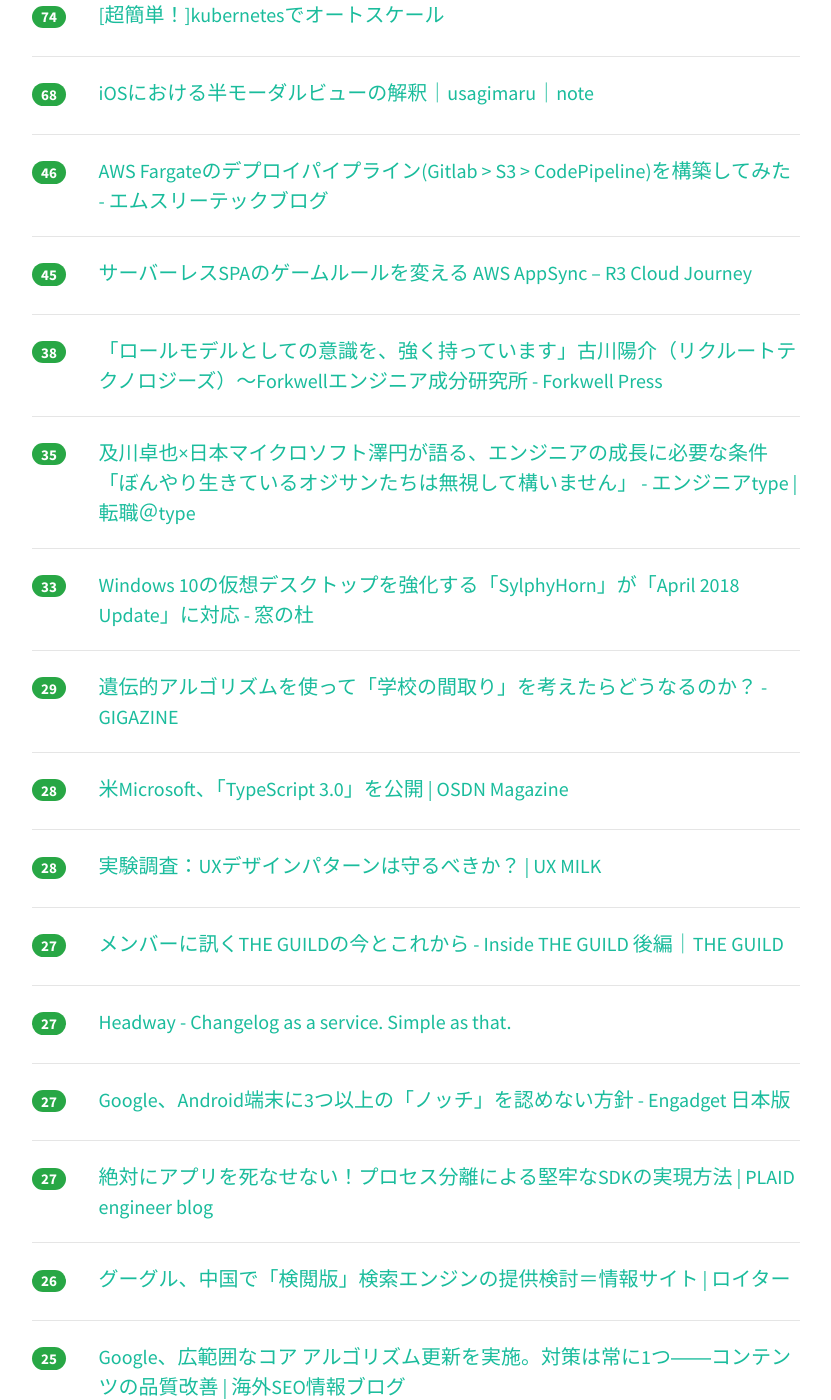
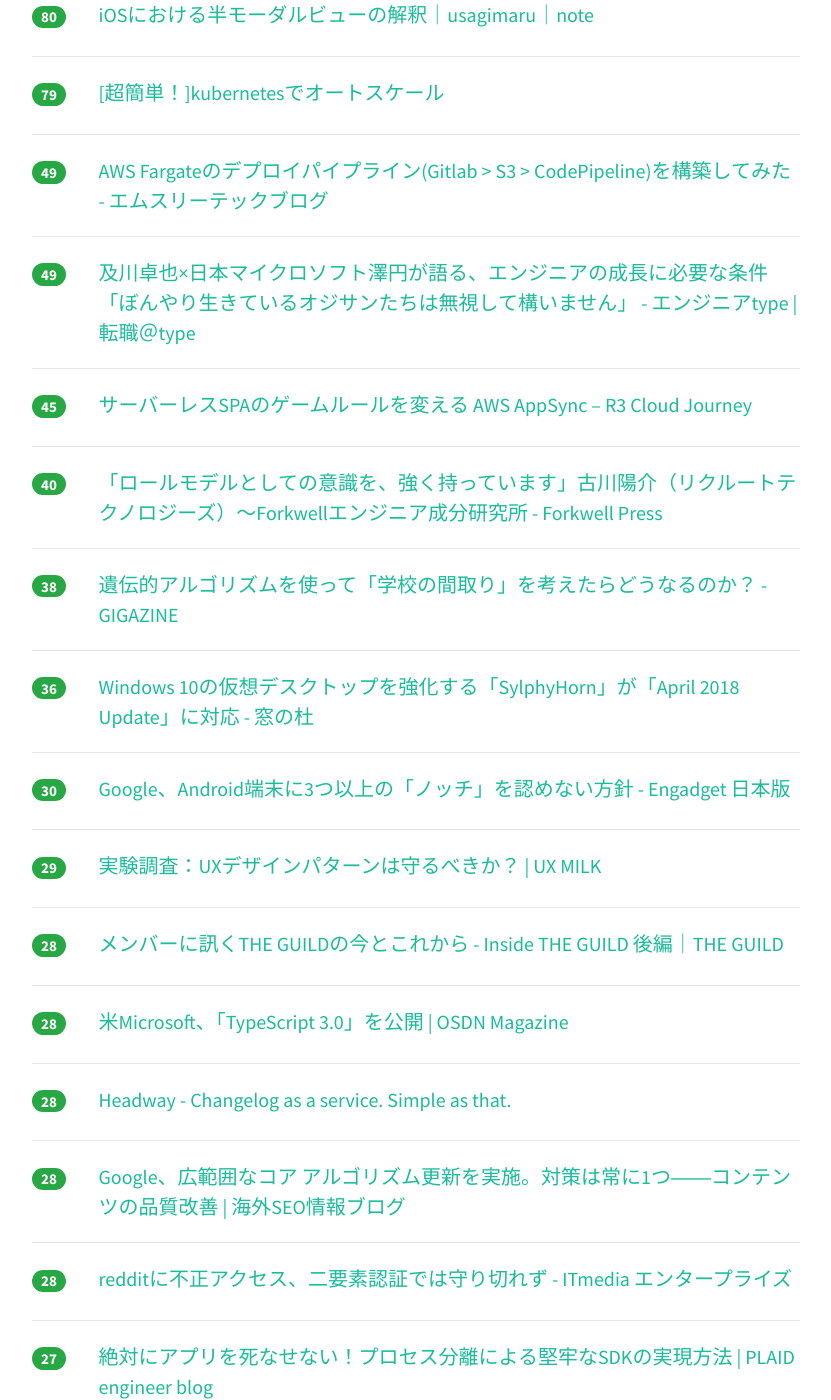
Before and after one commit to yatta47/hatena-matome-site, a Jekyll site: the page built from _posts/2018-08-02-hatena.md, in a window 1280 px wide and 1400 px high, scrolled down 754 px. Shown: the whole window, without its empty margins (224-1055 px from the left). Built offline with Jekyll 4.4.1, drawn with Linux system fonts in a browser that asks for light colours; nearby versions of some CDN libraries; some of the changed text lies outside the part shown.

Commit message:
Updated 2018-08-02

```diff
--- a/_posts/2018-08-02-hatena.md
+++ b/_posts/2018-08-02-hatena.md
@@ -1,44 +1,49 @@
 ---
 layout: post
 title:  "2018-08-02 はてぶIT"
-date:   2018-08-02 15:01:13
+date:   2018-08-02 16:02:03
 tags: [it-hotentry]
 ---
-64 件のデータあり
+68 件のデータあり
 
 <hr><div class="row">
-<div class="col-1"><span class="badge badge-pill badge-success h2">146</span></div>
+<div class="col-1"><span class="badge badge-pill badge-success h2">154</span></div>
 <div class="col-11"><a href='https://www.shoeisha.co.jp/book/detail/9784798155364' target='_blank'>技術者のための線形代数学 大学の基礎数学を本気で学ぶ（中井悦司）｜翔泳社の本</a></div>
 </div>
 <hr>
 <div class="row">
-<div class="col-1"><span class="badge badge-pill badge-success h2">127</span></div>
+<div class="col-1"><span class="badge badge-pill badge-success h2">152</span></div>
 <div class="col-11"><a href='https://geek-out.jp/column/entry/2018/08/02/110000' target='_blank'>自分の子どもに「プログラミングってどうすればいいの？」と聞かれたら……すぐに始められるプログラミング教育ツール - GeekOut</a></div>
 </div>
 <hr>
 <div class="row">
-<div class="col-1"><span class="badge badge-pill badge-success h2">114</span></div>
+<div class="col-1"><span class="badge badge-pill badge-success h2">127</span></div>
 <div class="col-11"><a href='https://techlife.cookpad.com/entry/2018/08/02/110000' target='_blank'>Chaos Engineering やっていく宣言 - クックパッド開発者ブログ</a></div>
 </div>
 <hr>
 <div class="row">
-<div class="col-1"><span class="badge badge-pill badge-success h2">95</span></div>
+<div class="col-1"><span class="badge badge-pill badge-success h2">101</span></div>
 <div class="col-11"><a href='https://qiita.com/lighttiger2505/items/96d4cda9074f9719bc82' target='_blank'>結構マジメにVimのテスト環境を整えてみる(Python用)</a></div>
 </div>
 <hr>
 <div class="row">
-<div class="col-1"><span class="badge badge-pill badge-success h2">74</span></div>
+<div class="col-1"><span class="badge badge-pill badge-success h2">80</span></div>
+<div class="col-11"><a href='https://note.mu/usagimaruma/n/n0c608c327e0c' target='_blank'>iOSにおける半モーダルビューの解釈｜usagimaru｜note</a></div>
+</div>
+<hr>
+<div class="row">
+<div class="col-1"><span class="badge badge-pill badge-success h2">79</span></div>
 <div class="col-11"><a href='https://qiita.com/monkeydaichan/items/299ba3c6b69c8f4c6c12' target='_blank'>[超簡単！]kubernetesでオートスケール</a></div>
 </div>
 <hr>
 <div class="row">
-<div class="col-1"><span class="badge badge-pill badge-success h2">68</span></div>
-<div class="col-11"><a href='https://note.mu/usagimaruma/n/n0c608c327e0c' target='_blank'>iOSにおける半モーダルビューの解釈｜usagimaru｜note</a></div>
+<div class="col-1"><span class="badge badge-pill badge-success h2">49</span></div>
+<div class="col-11"><a href='https://www.m3tech.blog/entry/elixir-fargate-impl-2' target='_blank'>AWS Fargateのデプロイパイプライン(Gitlab > S3 > CodePipeline)を構築してみた - エムスリーテックブログ</a></div>
 </div>
 <hr>
 <div class="row">
-<div class="col-1"><span class="badge badge-pill badge-success h2">46</span></div>
-<div class="col-11"><a href='https://www.m3tech.blog/entry/elixir-fargate-impl-2' target='_blank'>AWS Fargateのデプロイパイプライン(Gitlab > S3 > CodePipeline)を構築してみた - エムスリーテックブログ</a></div>
+<div class="col-1"><span class="badge badge-pill badge-success h2">49</span></div>
+<div class="col-11"><a href='https://type.jp/et/feature/8350' target='_blank'>及川卓也×日本マイクロソフト澤円が語る、エンジニアの成長に必要な条件「ぼんやり生きているオジサンたちは無視して構いません」 - エンジニアtype | 転職＠type</a></div>
 </div>
 <hr>
 <div class="row">
@@ -47,23 +52,33 @@ tags: [it-hotentry]
 </div>
 <hr>
 <div class="row">
-<div class="col-1"><span class="badge badge-pill badge-success h2">38</span></div>
+<div class="col-1"><span class="badge badge-pill badge-success h2">40</span></div>
 <div class="col-11"><a href='https://press.forkwell.com/entry/2018/08/02/090000' target='_blank'>「ロールモデルとしての意識を、強く持っています」古川陽介（リクルートテクノロジーズ）～Forkwellエンジニア成分研究所 - Forkwell Press</a></div>
 </div>
 <hr>
 <div class="row">
-<div class="col-1"><span class="badge badge-pill badge-success h2">35</span></div>
-<div class="col-11"><a href='https://type.jp/et/feature/8350' target='_blank'>及川卓也×日本マイクロソフト澤円が語る、エンジニアの成長に必要な条件「ぼんやり生きているオジサンたちは無視して構いません」 - エンジニアtype | 転職＠type</a></div>
+<div class="col-1"><span class="badge badge-pill badge-success h2">38</span></div>
+<div class="col-11"><a href='https://gigazine.net/news/20180801-evolving-floorplans/' target='_blank'>遺伝的アルゴリズムを使って「学校の間取り」を考えたらどうなるのか？ - GIGAZINE</a></div>
 </div>
 <hr>
 <div class="row">
-<div class="col-1"><span class="badge badge-pill badge-success h2">33</span></div>
+<div class="col-1"><span class="badge badge-pill badge-success h2">36</span></div>
 <div class="col-11"><a href='https://forest.watch.impress.co.jp/docs/news/1136124.html' target='_blank'>Windows 10の仮想デスクトップを強化する「SylphyHorn」が「April 2018 Update」に対応 - 窓の杜</a></div>
 </div>
 <hr>
 <div class="row">
+<div class="col-1"><span class="badge badge-pill badge-success h2">30</span></div>
+<div class="col-11"><a href='https://japanese.engadget.com/2018/08/01/google-android-3/' target='_blank'>Google、Android端末に3つ以上の「ノッチ」を認めない方針 - Engadget 日本版</a></div>
+</div>
+<hr>
+<div class="row">
 <div class="col-1"><span class="badge badge-pill badge-success h2">29</span></div>
-<div class="col-11"><a href='https://gigazine.net/news/20180801-evolving-floorplans/' target='_blank'>遺伝的アルゴリズムを使って「学校の間取り」を考えたらどうなるのか？ - GIGAZINE</a></div>
+<div class="col-11"><a href='https://uxmilk.jp/73101' target='_blank'>実験調査：UXデザインパターンは守るべきか？ | UX MILK</a></div>
+</div>
+<hr>
+<div class="row">
+<div class="col-1"><span class="badge badge-pill badge-success h2">28</span></div>
+<div class="col-11"><a href='https://note.theguild.jp/n/n56286ffe13d3' target='_blank'>メンバーに訊くTHE GUILDの今とこれから - Inside THE GUILD 後編｜THE GUILD</a></div>
 </div>
 <hr>
 <div class="row">
@@ -73,22 +88,17 @@ tags: [it-hotentry]
 <hr>
 <div class="row">
 <div class="col-1"><span class="badge badge-pill badge-success h2">28</span></div>
-<div class="col-11"><a href='https://uxmilk.jp/73101' target='_blank'>実験調査：UXデザインパターンは守るべきか？ | UX MILK</a></div>
-</div>
-<hr>
-<div class="row">
-<div class="col-1"><span class="badge badge-pill badge-success h2">27</span></div>
-<div class="col-11"><a href='https://note.theguild.jp/n/n56286ffe13d3' target='_blank'>メンバーに訊くTHE GUILDの今とこれから - Inside THE GUILD 後編｜THE GUILD</a></div>
-</div>
-<hr>
-<div class="row">
-<div class="col-1"><span class="badge badge-pill badge-success h2">27</span></div>
 <div class="col-11"><a href='https://headwayapp.co/' target='_blank'>Headway - Changelog as a service. Simple as that.</a></div>
 </div>
 <hr>
 <div class="row">
-<div class="col-1"><span class="badge badge-pill badge-success h2">27</span></div>
-<div class="col-11"><a href='https://japanese.engadget.com/2018/08/01/google-android-3/' target='_blank'>Google、Android端末に3つ以上の「ノッチ」を認めない方針 - Engadget 日本版</a></div>
+<div class="col-1"><span class="badge badge-pill badge-success h2">28</span></div>
+<div class="col-11"><a href='https://www.suzukikenichi.com/blog/google-released-a-broad-core-algorithm-update-at-the-end-of-july-2018/' target='_blank'>Google、広範囲なコア アルゴリズム更新を実施。対策は常に1つ――コンテンツの品質改善 | 海外SEO情報ブログ</a></div>
+</div>
+<hr>
+<div class="row">
+<div class="col-1"><span class="badge badge-pill badge-success h2">28</span></div>
+<div class="col-11"><a href='http://www.itmedia.co.jp/enterprise/articles/1808/02/news056.html' target='_blank'>redditに不正アクセス、二要素認証では守り切れず - ITmedia エンタープライズ</a></div>
 </div>
 <hr>
 <div class="row">
@@ -103,17 +113,12 @@ tags: [it-hotentry]
 <hr>
 <div class="row">
 <div class="col-1"><span class="badge badge-pill badge-success h2">25</span></div>
-<div class="col-11"><a href='https://www.suzukikenichi.com/blog/google-released-a-broad-core-algorithm-update-at-the-end-of-july-2018/' target='_blank'>Google、広範囲なコア アルゴリズム更新を実施。対策は常に1つ――コンテンツの品質改善 | 海外SEO情報ブログ</a></div>
-</div>
-<hr>
-<div class="row">
-<div class="col-1"><span class="badge badge-pill badge-success h2">25</span></div>
 <div class="col-11"><a href='https://taityo-diary.hatenablog.jp/entry/2018/08/02/061342' target='_blank'>DB Online Day 2018 Summer「日本のデータベーススペシャリストは最終的にどこを目指すべきか？」聴講メモ - ぱと隊長日誌</a></div>
 </div>
 <hr>
 <div class="row">
 <div class="col-1"><span class="badge badge-pill badge-success h2">24</span></div>
-<div class="col-11"><a href='http://www.itmedia.co.jp/enterprise/articles/1808/02/news056.html' target='_blank'>redditに不正アクセス、二要素認証では守り切れず - ITmedia エンタープライズ</a></div>
+<div class="col-11"><a href='https://tech.nikkeibp.co.jp/atcl/nxt/column/18/00372/072700036/' target='_blank'>避難指示は大量放流の5分前、生かせなかったホットライン | 日経 xTECH（クロステック）</a></div>
 </div>
 <hr>
 <div class="row">
@@ -122,18 +127,28 @@ tags: [it-hotentry]
 </div>
 <hr>
 <div class="row">
+<div class="col-1"><span class="badge badge-pill badge-success h2">22</span></div>
+<div class="col-11"><a href='https://reactjs.org/blog/2018/08/01/react-v-16-4-2.html' target='_blank'>React v16.4.2: Server-side vulnerability fix - React Blog</a></div>
+</div>
+<hr>
+<div class="row">
+<div class="col-1"><span class="badge badge-pill badge-success h2">22</span></div>
+<div class="col-11"><a href='https://rocketnews24.com/2018/08/02/1097854/' target='_blank'>【ハァ？ システムの計算ミスだ!?】アマゾンで送料100万円。うっかり注文確定して破滅しかけた話 Byクーロン黒沢 | ロケットニュース24</a></div>
+</div>
+<hr>
+<div class="row">
 <div class="col-1"><span class="badge badge-pill badge-success h2">21</span></div>
 <div class="col-11"><a href='https://dot.asahi.com/dot/2018072600045.html' target='_blank'>Googleをすべて信じていいのか？　時代遅れのサイトにならないための最新SEO思考法 (1/4) 〈dot.〉｜AERA dot. (アエラドット)</a></div>
 </div>
 <hr>
 <div class="row">
-<div class="col-1"><span class="badge badge-pill badge-success h2">21</span></div>
-<div class="col-11"><a href='https://reactjs.org/blog/2018/08/01/react-v-16-4-2.html' target='_blank'>React v16.4.2: Server-side vulnerability fix - React Blog</a></div>
+<div class="col-1"><span class="badge badge-pill badge-success h2">20</span></div>
+<div class="col-11"><a href='https://japan.zdnet.com/article/35123218/' target='_blank'>Microsoft AzureとGoogle Cloud躍進もAWSが依然首位--クラウドインフラ市場 - ZDNet Japan</a></div>
 </div>
 <hr>
 <div class="row">
 <div class="col-1"><span class="badge badge-pill badge-success h2">20</span></div>
-<div class="col-11"><a href='https://japan.zdnet.com/article/35123218/' target='_blank'>Microsoft AzureとGoogle Cloud躍進もAWSが依然首位--クラウドインフラ市場 - ZDNet Japan</a></div>
+<div class="col-11"><a href='https://blog.shibayu36.org/entry/2018/08/01/193000' target='_blank'>macでの定期実行はcronじゃなくてlaunchdを使う - $shibayu36->blog;</a></div>
 </div>
 <hr>
 <div class="row">
@@ -153,7 +168,12 @@ tags: [it-hotentry]
 <hr>
 <div class="row">
 <div class="col-1"><span class="badge badge-pill badge-success h2">18</span></div>
-<div class="col-11"><a href='https://blog.shibayu36.org/entry/2018/08/01/193000' target='_blank'>macでの定期実行はcronじゃなくてlaunchdを使う - $shibayu36->blog;</a></div>
+<div class="col-11"><a href='https://cloudplatform-jp.googleblog.com/2018/08/100-plus-announcements-from-google-cloud-next-18.html' target='_blank'>Google Cloud Platform Japan 公式ブログ: Google Cloud Next '18 で行った 105 の発表</a></div>
+</div>
+<hr>
+<div class="row">
+<div class="col-1"><span class="badge badge-pill badge-success h2">18</span></div>
+<div class="col-11"><a href='https://coliss.com/articles/products/massive-summer-celebration-bundle.html' target='_blank'>これは絶対見逃せない！！13万円分の有料フォントやデザイン素材を『222円！』で購入できる超特大セールが開催</a></div>
 </div>
 <hr>
 <div class="row">
@@ -163,12 +183,12 @@ tags: [it-hotentry]
 <hr>
 <div class="row">
 <div class="col-1"><span class="badge badge-pill badge-success h2">16</span></div>
-<div class="col-11"><a href='https://cloudplatform-jp.googleblog.com/2018/08/100-plus-announcements-from-google-cloud-next-18.html' target='_blank'>Google Cloud Platform Japan 公式ブログ: Google Cloud Next '18 で行った 105 の発表</a></div>
+<div class="col-11"><a href='https://www.reddit.com/r/announcements/comments/93qnm5/we_had_a_security_incident_heres_what_you_need_to/' target='_blank'>We had a security incident. Here's what you need to know. : announcements</a></div>
 </div>
 <hr>
 <div class="row">
 <div class="col-1"><span class="badge badge-pill badge-success h2">16</span></div>
-<div class="col-11"><a href='https://www.reddit.com/r/announcements/comments/93qnm5/we_had_a_security_incident_heres_what_you_need_to/' target='_blank'>We had a security incident. Here's what you need to know. : announcements</a></div>
+<div class="col-11"><a href='http://www.itmedia.co.jp/news/articles/1808/02/news072.html' target='_blank'>ツイートのFacebookでの自動投稿が8月1日から無効に　Facebookの権限廃止で - ITmedia NEWS</a></div>
 </div>
 <hr>
 <div class="row">
@@ -179,6 +199,11 @@ tags: [it-hotentry]
 <div class="row">
 <div class="col-1"><span class="badge badge-pill badge-success h2">15</span></div>
 <div class="col-11"><a href='http://www.itmedia.co.jp/news/articles/1808/01/news092.html' target='_blank'>鏡が瞬時にディスプレイに　「遅れ鏡」で後ろ姿チェックも　JDIが開発 - ITmedia NEWS</a></div>
+</div>
+<hr>
+<div class="row">
+<div class="col-1"><span class="badge badge-pill badge-success h2">15</span></div>
+<div class="col-11"><a href='https://qiita.com/drken/items/3b4fdf0a78e7a138cd9a' target='_blank'>「1000000007 で割ったあまり」の求め方を総特集！ 〜 逆元から離散対数まで 〜</a></div>
 </div>
 <hr>
 <div class="row">
@@ -202,13 +227,8 @@ tags: [it-hotentry]
 </div>
 <hr>
 <div class="row">
-<div class="col-1"><span class="badge badge-pill badge-success h2">14</span></div>
-<div class="col-11"><a href='https://qiita.com/drken/items/3b4fdf0a78e7a138cd9a' target='_blank'>「1000000007 で割ったあまり」の求め方を総特集！ 〜 逆元から離散対数まで 〜</a></div>
-</div>
-<hr>
-<div class="row">
 <div class="col-1"><span class="badge badge-pill badge-success h2">13</span></div>
-<div class="col-11"><a href='https://rocketnews24.com/2018/08/02/1097854/' target='_blank'>【ハァ？ システムの計算ミスだ!?】アマゾンで送料100万円。うっかり注文確定して破滅しかけた話 Byクーロン黒沢 | ロケットニュース24</a></div>
+<div class="col-11"><a href='https://tech.nikkeibp.co.jp/it/atclact/active/17/052900289/' target='_blank'>異例の存在 イーサネット：日経 xTECH Active</a></div>
 </div>
 <hr>
 <div class="row">
@@ -233,22 +253,17 @@ tags: [it-hotentry]
 <hr>
 <div class="row">
 <div class="col-1"><span class="badge badge-pill badge-success h2">12</span></div>
-<div class="col-11"><a href='https://tech.nikkeibp.co.jp/atcl/nxt/column/18/00372/072700036/' target='_blank'>避難指示は大量放流の5分前、生かせなかったホットライン | 日経 xTECH（クロステック）</a></div>
+<div class="col-11"><a href='http://tech.studyplus.co.jp/entry/2018/08/02/111355' target='_blank'>AWS Glueを用いたデータ分析基盤を構築した✨ - Studyplus Engineering Blog</a></div>
 </div>
 <hr>
 <div class="row">
 <div class="col-1"><span class="badge badge-pill badge-success h2">11</span></div>
-<div class="col-11"><a href='https://coliss.com/articles/products/massive-summer-celebration-bundle.html' target='_blank'>これは絶対見逃せない！！13万円分の有料フォントやデザイン素材を『222円！』で購入できる超特大セールが開催</a></div>
+<div class="col-11"><a href='https://toyokeizai.net/articles/-/231388' target='_blank'>ブロックチェーンが創る｢GAFAと違う新世界｣ | インターネット | 東洋経済オンライン | 経済ニュースの新基準</a></div>
 </div>
 <hr>
 <div class="row">
 <div class="col-1"><span class="badge badge-pill badge-success h2">10</span></div>
 <div class="col-11"><a href='https://creive.me/archives/8188/' target='_blank'>実際に受けて良かったオススメのプログラミングスクール3つ【オンラインあり】 | creive【クリーブ】</a></div>
-</div>
-<hr>
-<div class="row">
-<div class="col-1"><span class="badge badge-pill badge-success h2">10</span></div>
-<div class="col-11"><a href='https://toyokeizai.net/articles/-/231388' target='_blank'>ブロックチェーンが創る｢GAFAと違う新世界｣ | インターネット | 東洋経済オンライン | 経済ニュースの新基準</a></div>
 </div>
 <hr>
 <div class="row">
@@ -282,18 +297,13 @@ tags: [it-hotentry]
 </div>
 <hr>
 <div class="row">
-<div class="col-1"><span class="badge badge-pill badge-success h2">8</span></div>
-<div class="col-11"><a href='http://tech.studyplus.co.jp/entry/2018/08/02/111355' target='_blank'>AWS Glueを用いたデータ分析基盤を構築した✨ - Studyplus Engineering Blog</a></div>
-</div>
-<hr>
-<div class="row">
-<div class="col-1"><span class="badge badge-pill badge-success h2">8</span></div>
-<div class="col-11"><a href='http://www.itmedia.co.jp/news/articles/1808/02/news072.html' target='_blank'>ツイートのFacebookでの自動投稿が8月1日から無効に　Facebookの権限廃止で - ITmedia NEWS</a></div>
+<div class="col-1"><span class="badge badge-pill badge-success h2">7</span></div>
+<div class="col-11"><a href='https://iphone-mania.jp/news-220642/' target='_blank'>au、「2年縛り」「4年縛り」の見直しを発表！「4年縛り」は再加入条件を撤廃 - iPhone Mania</a></div>
 </div>
 <hr>
 <div class="row">
 <div class="col-1"><span class="badge badge-pill badge-success h2">7</span></div>
-<div class="col-11"><a href='https://iphone-mania.jp/news-220642/' target='_blank'>au、「2年縛り」「4年縛り」の見直しを発表！「4年縛り」は再加入条件を撤廃 - iPhone Mania</a></div>
+<div class="col-11"><a href='http://www.itmedia.co.jp/news/articles/1808/02/news056.html' target='_blank'>redditに不正アクセス、二要素認証では守り切れず - ITmedia NEWS</a></div>
 </div>
 <hr>
 <div class="row">
@@ -312,13 +322,13 @@ tags: [it-hotentry]
 </div>
 <hr>
 <div class="row">
-<div class="col-1"><span class="badge badge-pill badge-success h2">6</span></div>
-<div class="col-11"><a href='http://www.itmedia.co.jp/news/articles/1808/02/news056.html' target='_blank'>redditに不正アクセス、二要素認証では守り切れず - ITmedia NEWS</a></div>
+<div class="col-1"><span class="badge badge-pill badge-success h2">5</span></div>
+<div class="col-11"><a href='https://golangtokyo.connpass.com/event/96200/' target='_blank'>golang.tokyo #17 - connpass</a></div>
 </div>
 <hr>
 <div class="row">
 <div class="col-1"><span class="badge badge-pill badge-success h2">5</span></div>
-<div class="col-11"><a href='https://golangtokyo.connpass.com/event/96200/' target='_blank'>golang.tokyo #17 - connpass</a></div>
+<div class="col-11"><a href='http://www.gamecast-blog.com/archives/65923757.html' target='_blank'>仏教×萌えのゲーム『マーシフルガール 』予約開始。AIが進化してアンドロイドが悟りを開いた未来を描くSF宗教ゲーム</a></div>
 </div>
 <hr>
 <div class="row">
@@ -326,3 +336,13 @@ tags: [it-hotentry]
 <div class="col-11"><a href='https://internet.watch.impress.co.jp/docs/yajiuma/1136141.html' target='_blank'>日本もまもなく？　AndroidのアラームにSpotifyの楽曲が指定可能に。無料ユーザーもOK【やじうまWatch】 - INTERNET Watch</a></div>
 </div>
 <hr>
+<div class="row">
+<div class="col-1"><span class="badge badge-pill badge-success h2">4</span></div>
+<div class="col-11"><a href='https://japanese.engadget.com/2018/08/02/3d-vtuber-v/' target='_blank'>3Dキャラ作成がタダ、VTuberアプリ「Vカツ」公開　スマホ版も月内 - Engadget 日本版</a></div>
+</div>
+<hr>
+<div class="row">
+<div class="col-1"><span class="badge badge-pill badge-success h2">4</span></div>
+<div class="col-11"><a href='https://qiita.com/zaramme/items/f6b825c9b72b8eb9502b' target='_blank'>アジャイル開発において「テストコードは当然」なのか？</a></div>
+</div>
+<hr>
```
